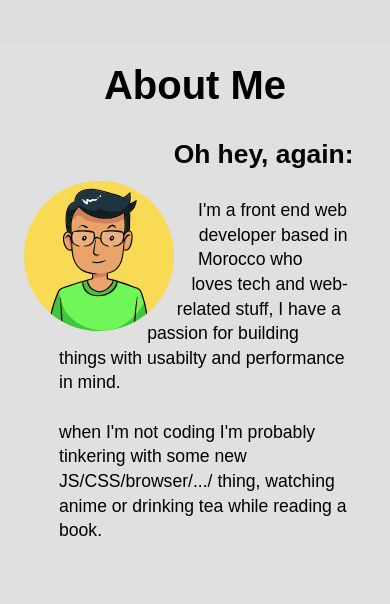
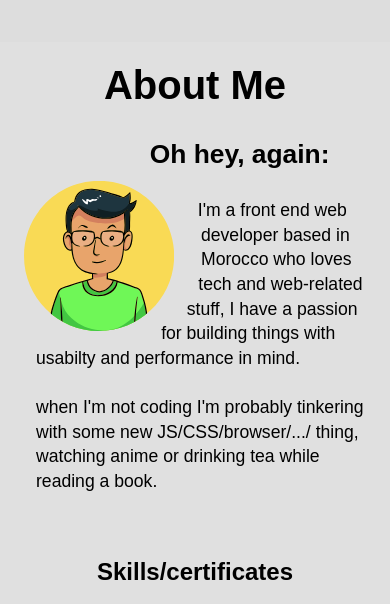
Before and after one commit to Laassari/portfolio, a plain HTML site: page index.html in a window 390 px wide. Shown: the part 806-1410 px from the top of the page. Drawn offline with Linux system fonts and the light colour scheme.

Commit message:
fixed responsvie layout

```diff
--- a/style/style.css
+++ b/style/style.css
@@ -205,7 +205,7 @@ main .main-info span a {
 	}
 }
 
-@media (max-width: 500px) {
+@media (max-width: 600px) {
 	main h1 {
 		padding-bottom: 0;
 		font-size: 20px;
@@ -217,8 +217,9 @@ main .main-info span a {
 	}
 	main .main-info img{
 	text-align: center;
-    clear: both;
-    margin-right: 38%;
+	clear: both;
+	margin-right: 11%;
+	max-width: 39%;
 	}
 	main .main-info span{
 		margin: 64px 0%;
@@ -249,7 +250,7 @@ main .main-info span a {
 }
 
 .about-me .part-me {width: 72%;margin: auto;font-size: 1.1em;}
-.about-me .part-me img {width: 32%;max-width: 222px;padding-top: 12px;margin-right: 27px;float: left;shape-outside: circle(50%);}
+.about-me .part-me img {width: 32%;max-width: 222px;padding-top: 12px;margin-right: 27px;float: left;shape-outside: circle(50% at 61% 57%) padding-box;}
 .about-me .part-me .info-me {
 	/* width: 52%;
 	float: right; */
@@ -304,12 +305,14 @@ font-size: 8em;
 @media (max-width:480px) {
 .about-me .part-me .info-me {
   margin-top: 31px;
-  padding: 0 23px;
+  padding: 0 0;
   width: 100%;
   float: none;
 }
-	.about-me .part-me img {
+	.about-me .part-me div {
 	/* display: block; */
+	padding: 0 0;
+	margin: 0;
 	}
 }
 
```
